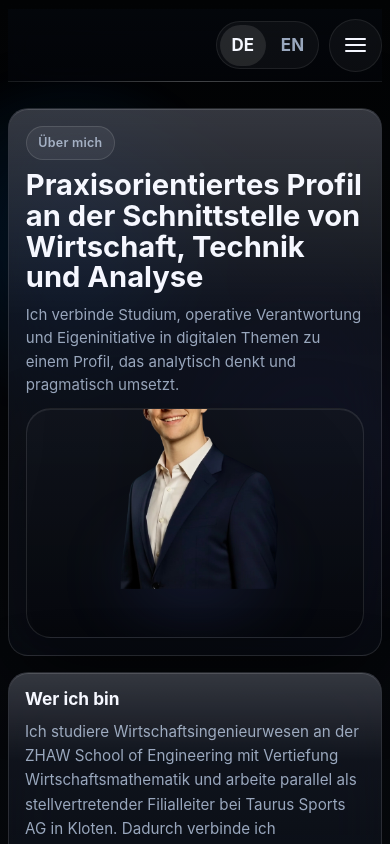
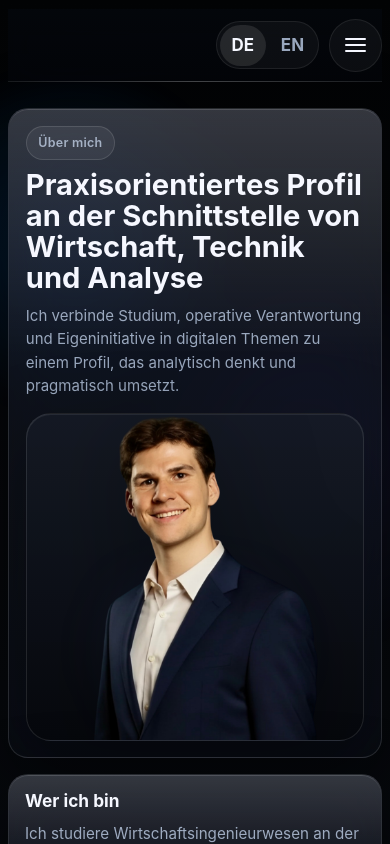
Before and after one commit to Noahwuhrmann/noah-wuhrmann-cv, a React (Vite) app: page /about in a window 390 px wide. Shown: the top 844 px of the page. Built offline with nearby package versions, Linux system fonts and the light colour scheme.

Commit message:
Rebalance about portrait

```diff
--- a/src/index.css
+++ b/src/index.css
@@ -846,21 +846,22 @@ button {
 
 .about-hero {
   display: grid;
-  grid-template-columns: minmax(0, 1.35fr) minmax(220px, 280px);
-  gap: clamp(1.1rem, 2.4vw, 2.2rem);
-  align-items: center;
-  padding: 1.35rem 1.45rem;
-  margin-bottom: 0.95rem;
+  grid-template-columns: minmax(0, 1fr) minmax(320px, 420px);
+  gap: clamp(1.35rem, 3vw, 2.65rem);
+  align-items: center;
+  padding: clamp(1.25rem, 2vw, 1.7rem);
+  margin-bottom: 1rem;
+  overflow: hidden;
 }
 
 .about-hero .page-title {
-  font-size: clamp(2.18rem, 3.08vw, 3.2rem);
-  margin-top: 0.65rem;
+  font-size: clamp(2.35rem, 3.4vw, 3.45rem);
+  margin-top: 0.72rem;
 }
 
 .about-hero .page-lead {
-  max-width: 49rem;
-  margin-top: 0.72rem;
+  max-width: 51rem;
+  margin-top: 0.82rem;
 }
 
 .about-copy {
@@ -870,6 +871,8 @@ button {
 .about-portrait-shell {
   display: flex;
   align-items: center;
+  justify-self: end;
+  width: 100%;
 }
 
 .about-portrait-panel {
@@ -878,19 +881,19 @@ button {
   align-items: flex-end;
   justify-content: center;
   width: 100%;
-  height: clamp(18.5rem, 24vw, 23.5rem);
+  height: clamp(25rem, 38vw, 33.5rem);
   min-height: 0;
-  padding: 0.65rem 0.55rem 0;
+  padding: 1rem 0.85rem 0;
   overflow: hidden;
   border-radius: calc(var(--radius-xl) + 2px);
   background:
-    radial-gradient(circle at 50% 18%, rgba(125, 184, 255, 0.18), transparent 0 42%),
-    radial-gradient(circle at 78% 82%, rgba(94, 92, 230, 0.16), transparent 0 38%),
-    linear-gradient(180deg, rgba(18, 22, 31, 0.82), rgba(7, 9, 14, 0.94));
+    radial-gradient(ellipse at 46% 16%, rgba(156, 205, 255, 0.22), transparent 0 42%),
+    radial-gradient(ellipse at 80% 84%, rgba(94, 92, 230, 0.2), transparent 0 42%),
+    linear-gradient(180deg, rgba(22, 27, 38, 0.9), rgba(7, 9, 14, 0.96));
   border: 1px solid rgba(255, 255, 255, 0.1);
   box-shadow:
     inset 0 1px 0 rgba(255, 255, 255, 0.08),
-    0 32px 80px rgba(0, 0, 0, 0.28);
+    0 34px 92px rgba(0, 0, 0, 0.32);
 }
 
 .about-portrait-glow {
@@ -907,11 +910,13 @@ button {
   position: relative;
   z-index: 1;
   display: block;
-  width: min(160%, 440px);
+  width: auto;
+  height: 108%;
   max-width: none;
-  max-height: 540px;
+  max-height: none;
   object-fit: contain;
-  filter: drop-shadow(0 18px 46px rgba(0, 0, 0, 0.28));
+  transform: translate(2.5%, 4.5%);
+  filter: drop-shadow(0 20px 50px rgba(0, 0, 0, 0.34));
 }
 
 .compact-grid {
@@ -2253,7 +2258,9 @@ button {
   }
 
   .about-portrait-shell {
-    max-width: 320px;
+    justify-self: center;
+    width: min(100%, 30rem);
+    max-width: none;
   }
 }
 
@@ -2378,7 +2385,7 @@ button {
   }
 
   .about-hero .page-title {
-    font-size: 2.7rem;
+    font-size: 2.62rem;
   }
 
   .page-lead {
@@ -2454,15 +2461,15 @@ button {
   }
 
   .about-portrait-panel {
-    height: 18.5rem;
+    height: 24.75rem;
     min-height: 0;
-    padding: 0.82rem 0.9rem 0;
+    padding: 0.95rem 0.9rem 0;
     border-radius: 1.55rem;
   }
 
   .about-portrait-image {
-    width: min(132%, 360px);
-    max-height: 410px;
+    height: 108%;
+    transform: translate(2%, 4.5%);
   }
 
   .resume-mobile-section-header,
@@ -2512,6 +2519,10 @@ button {
     padding: 0.62rem 0.72rem;
   }
 
+  .about-portrait-panel {
+    height: 22.75rem;
+  }
+
   .nav-actions {
     gap: 0.65rem;
   }
@@ -2668,16 +2679,16 @@ button {
   }
 
   .about-hero {
-    gap: 0.75rem;
+    gap: 0.95rem;
   }
 
   .about-hero .page-title {
-    font-size: 2.05rem;
-    margin-top: 0.62rem;
+    font-size: 2.08rem;
+    margin-top: 0.65rem;
   }
 
   .about-hero .page-lead {
-    margin-top: 0.62rem;
+    margin-top: 0.65rem;
   }
 
   .about-portrait-shell {
@@ -2685,13 +2696,12 @@ button {
   }
 
   .about-portrait-panel {
-    height: 15.75rem;
+    height: 24rem;
     min-height: 0;
   }
 
   .about-portrait-image {
-    width: min(130%, 330px);
-    max-height: 380px;
+    height: 108%;
   }
 
   .compact-grid,
@@ -2792,13 +2802,14 @@ button {
   }
 
   .about-portrait-panel {
-    height: 14.35rem;
+    height: 20.5rem;
     min-height: 0;
+    padding: 0.75rem 0.65rem 0;
   }
 
   .about-portrait-image {
-    width: min(132%, 290px);
-    max-height: 340px;
+    height: 110%;
+    transform: translate(1.5%, 5%);
   }
 
   .resume-logo-card {
```
Also changed, not shown: public/noah_wuhrmann-portrait.png.
